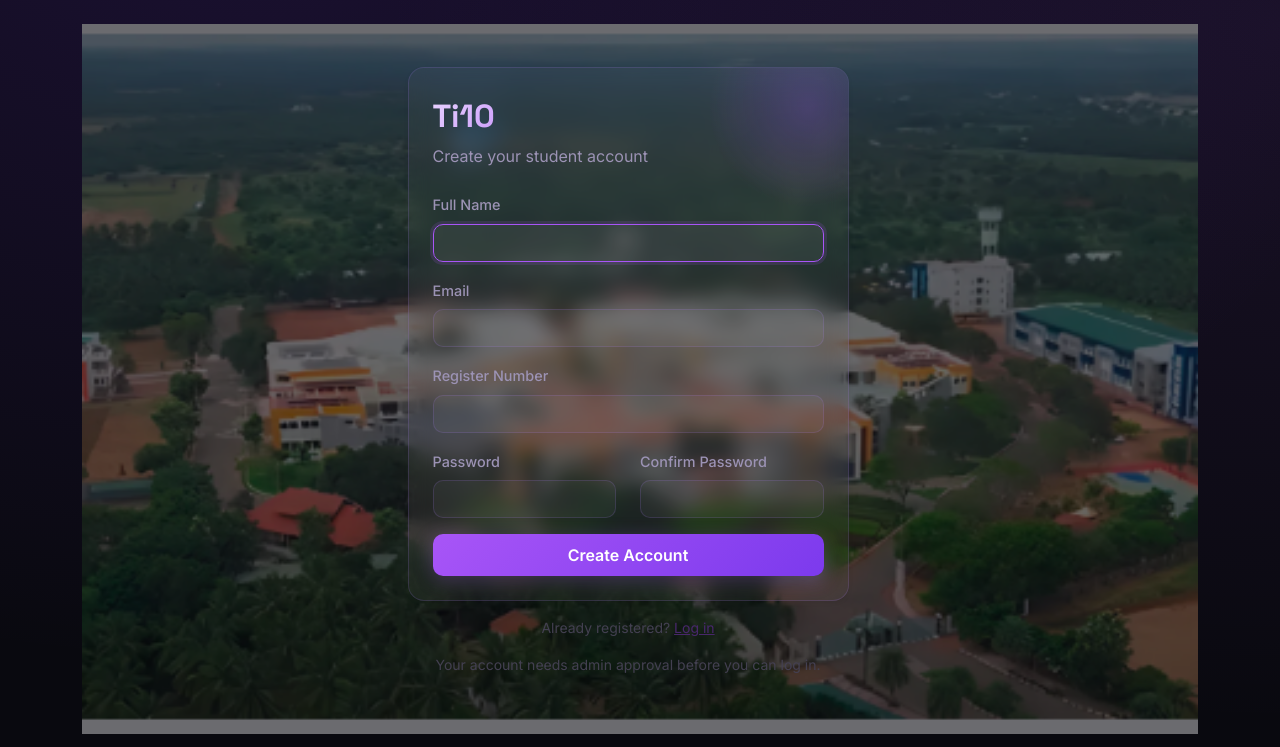
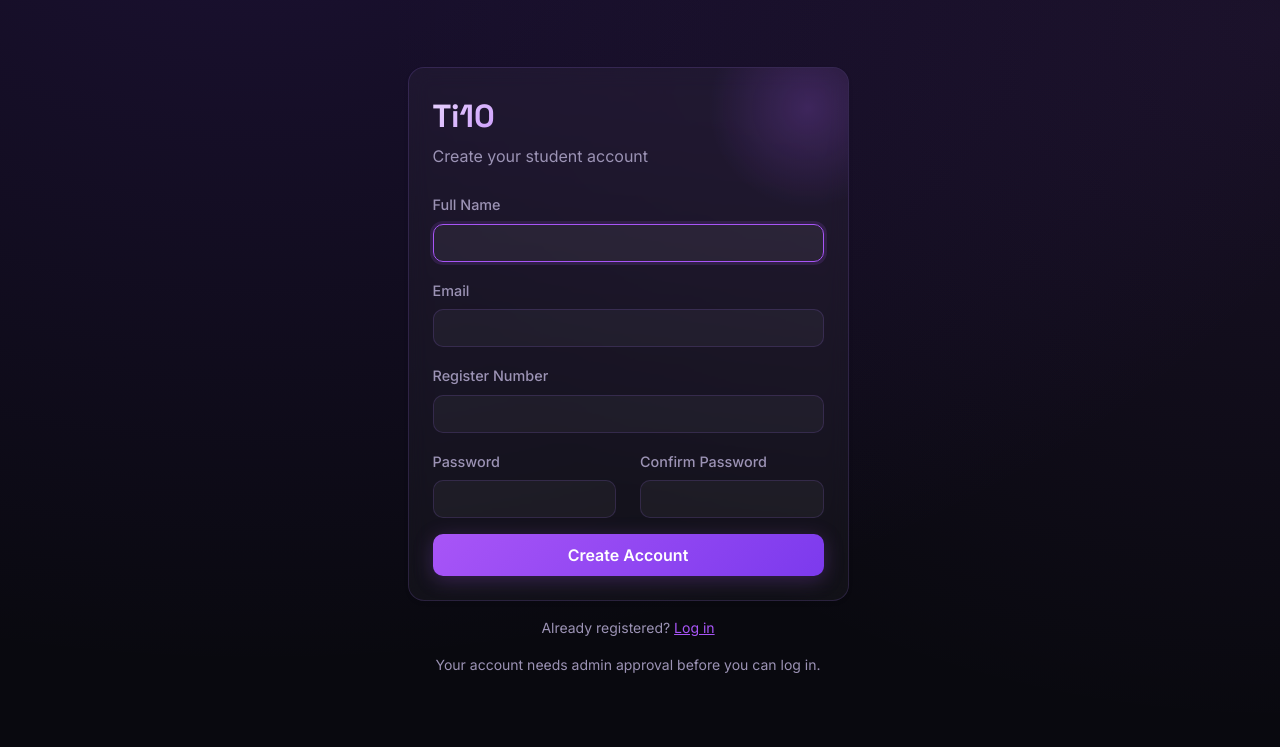
Before and after one commit to DivakarVishnu/Ti10-coding-test-platform, a Flask app: page /register in a window 1280 px wide. Shown: the part 53-800 px from the top of the page. Run offline with Flask 3, Linux system fonts and the light colour scheme.

Commit message:
Ti10 coding test platform8

```diff
--- a/static/css/style.css
+++ b/static/css/style.css
@@ -249,36 +249,3 @@ pre {
   .navbar-brand { font-size: 1.1rem; }
   .timer-ring { width: 48px; height: 48px; }
 }
-
-
-/* ============================================
-   LOGIN PAGE BACKGROUND IMAGE
-   ============================================ */
-.auth-wrapper {
-    background-image: url('static/css/image.png');
-    background-size: cover;
-    background-position: center;
-    background-repeat: no-repeat;
-    min-height: calc(100vh - 90px);
-    display: flex;
-    align-items: center;
-    position: relative;
-}
-
-/* Dark overlay for readability */
-.auth-wrapper::before {
-    content: '';
-    position: absolute;
-    top: 0;
-    left: 0;
-    right: 0;
-    bottom: 0;
-    background: rgba(9, 9, 15, 0.6); /* Matches your --bg color with opacity */
-    z-index: 0;
-}
-
-/* Make sure auth card stays on top */
-.auth-card {
-    position: relative;
-    z-index: 1;
-}
```
Also changed, not shown: static/css/image.png (deleted).
